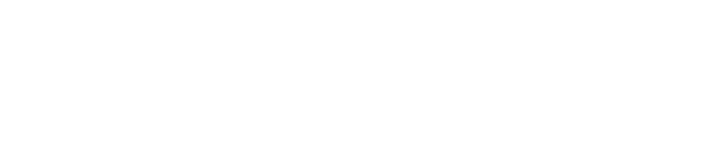
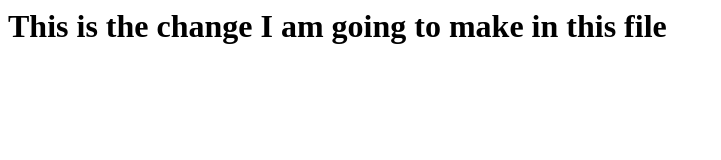
Before and after one commit to ishehran/scrimba-practice-git, a website: page index.html in a window 1280 px wide. Shown: the whole page, without its empty margins (0-721 px from the left). Drawn offline with Linux system fonts and the light colour scheme.

Commit message:
Added a heading
in the index.html file

```diff
--- a/index.html
+++ b/index.html
@@ -1,6 +1,6 @@
 <html>
     <head></head>
     <body>
-
+        <h1>This is the change I am going to make in this file</h1>
     </body>
 </html>
```
